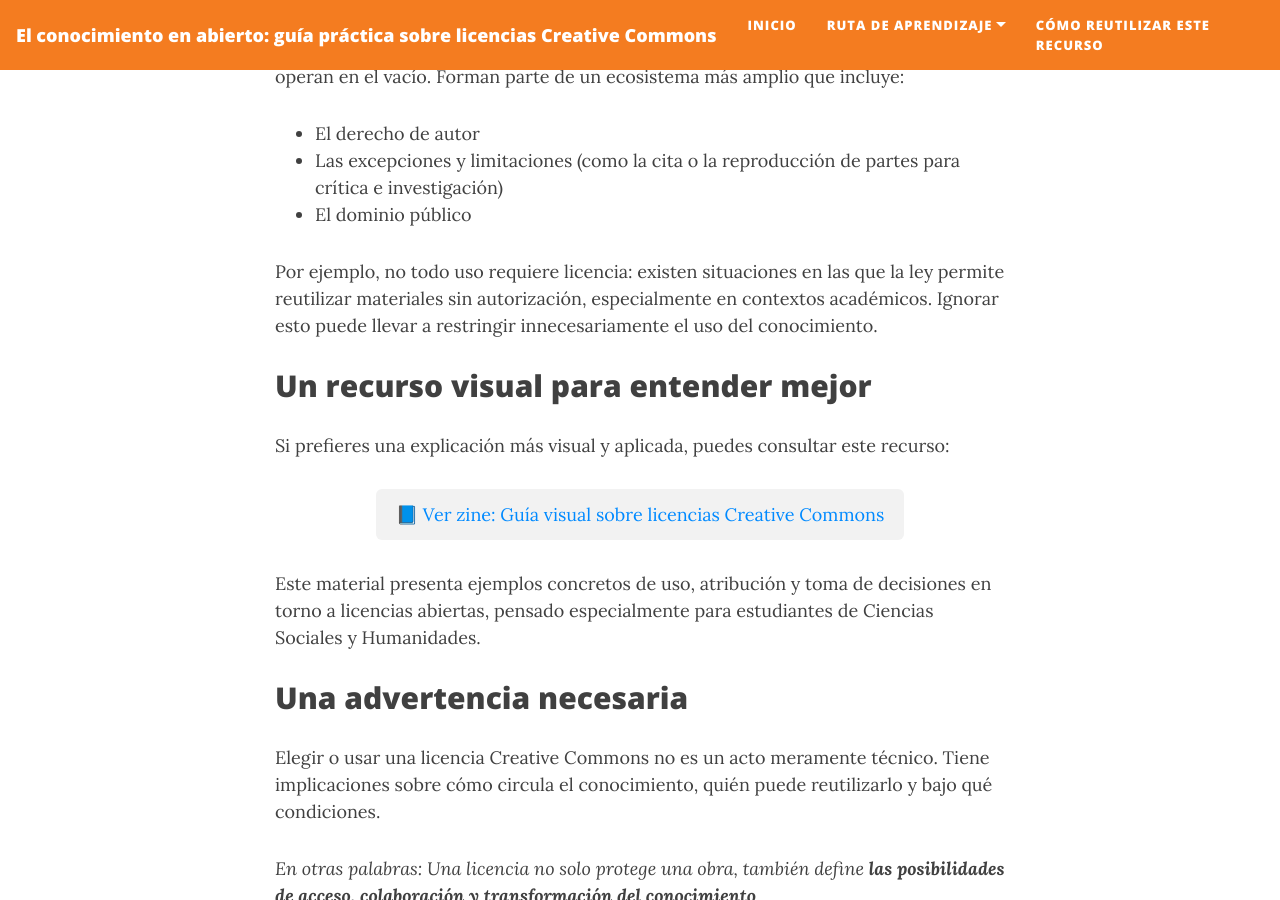
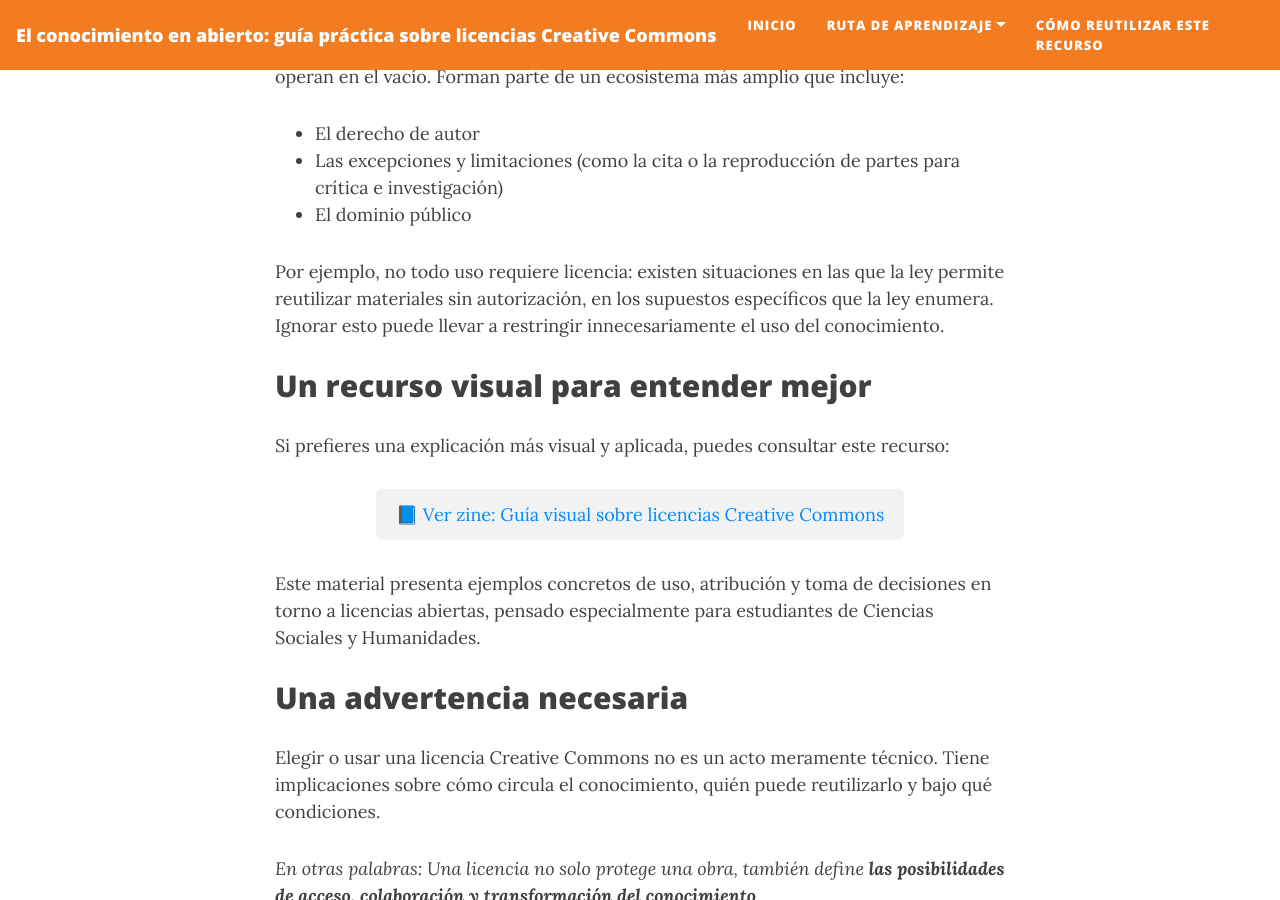
Before and after one commit to rosariorogel/cc-oer-mexico, a Jekyll site: the page built from _pages/licencias-cc.md, in a window 1280 px wide and 900 px high, scrolled down 3955 px. Built offline with Jekyll 4.4.1, drawn with Linux system fonts in a browser that asks for light colours; nearby versions of some CDN libraries.

Commit message:
Update explanation on license requirements
Clarified the conditions under which materials can be reused without authorization.

```diff
--- a/_pages/licencias-cc.md
+++ b/_pages/licencias-cc.md
@@ -108,7 +108,7 @@
 - Las excepciones y limitaciones (como la cita o la reproducción de partes para crítica e investigación)
 - El dominio público
 
-Por ejemplo, no todo uso requiere licencia: existen situaciones en las que la ley permite reutilizar materiales sin autorización, especialmente en contextos académicos. Ignorar esto puede llevar a restringir innecesariamente el uso del conocimiento.
+Por ejemplo, no todo uso requiere licencia: existen situaciones en las que la ley permite reutilizar materiales sin autorización, en los supuestos específicos que la ley enumera. Ignorar esto puede llevar a restringir innecesariamente el uso del conocimiento.
 
 ## Un recurso visual para entender mejor
 
```
